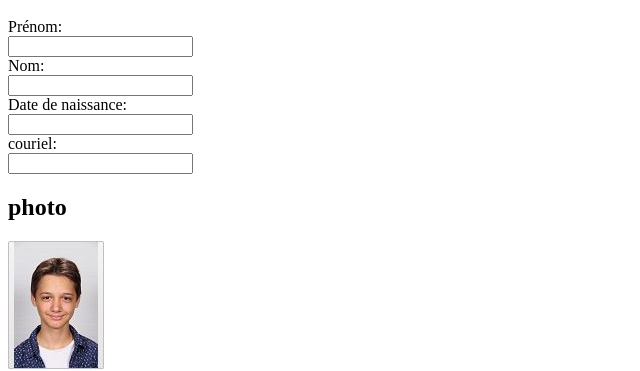
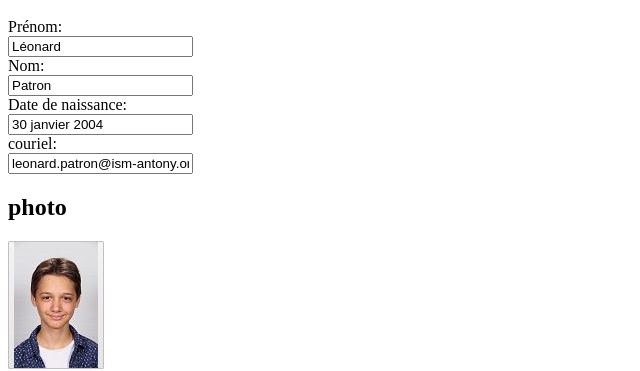
Before and after one commit to leoNsIPat/mysite, a plain HTML site: page index.html in a window 1280 px wide. Shown: the part 48-419 px from the top of the page, without its empty margins (0-640 px from the left). Drawn offline with Linux system fonts and the light colour scheme.

Commit message:
Update index.html

```diff
--- a/index.html
+++ b/index.html
@@ -8,13 +8,13 @@
 
                 <form>
                     Prénom:<br>
-                    <input type="text" name="Prénom"><br>
+                    <input type="text" name="Prénom" value="Léonard"><br>
                     Nom:<br>
-                    <input type="text" name="Nom"><br>
+                    <input type="text" name="Nom" value="Patron"><br>
                     Date de naissance:<br>
-                    <input type="text" name="Date de naissance"><br>
+                    <input type="text" name="Date de naissance" value="30 janvier 2004"><br>
                     couriel:<br>
-                    <input type="text" name="couriel">
+                    <input type="text" name="couriel"value="leonard.patron@ism-antony.org"><br>
                 </form>
 			<h2>photo</h2>
 				<img src="photomoi.jpg" alt="Ma belle personne">
```
